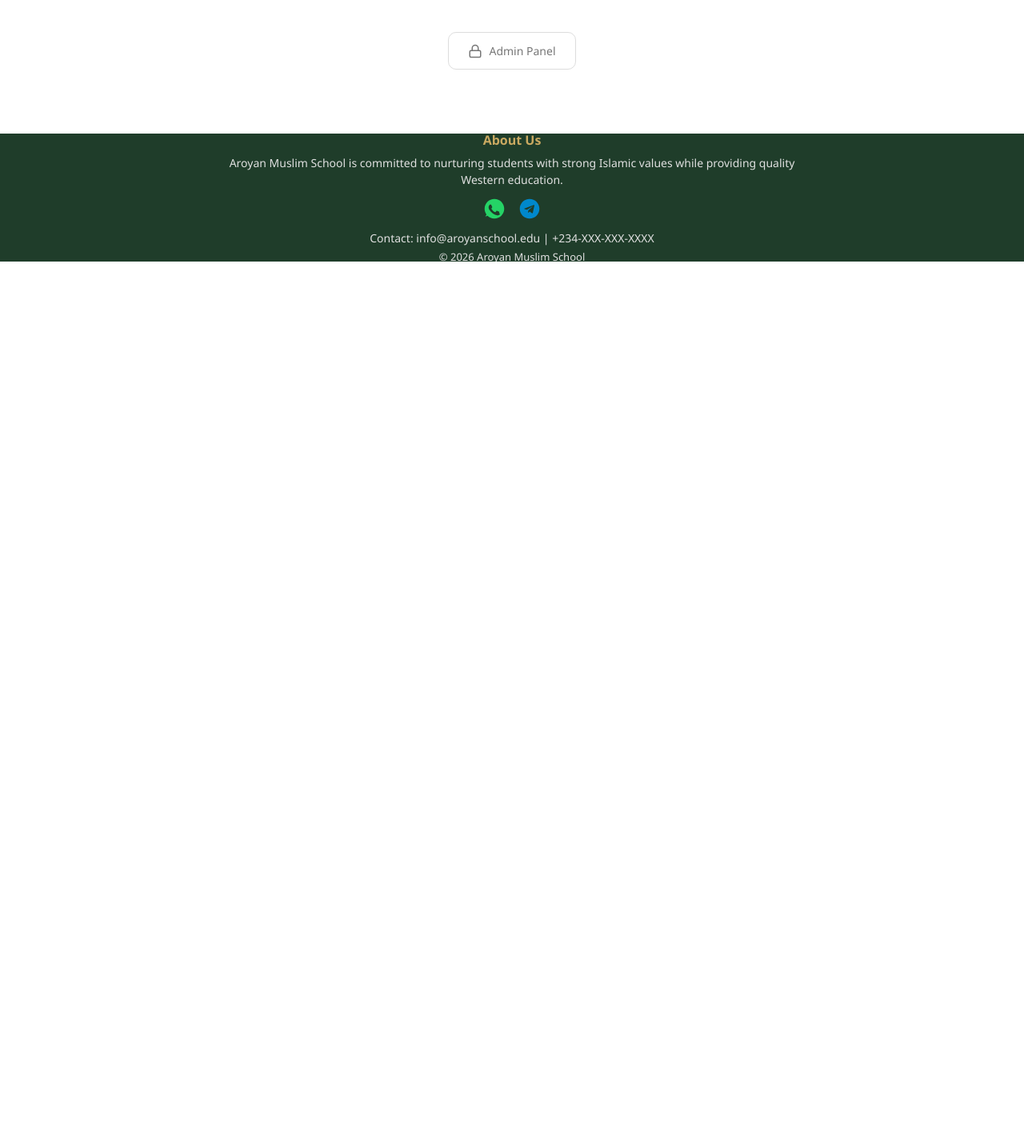
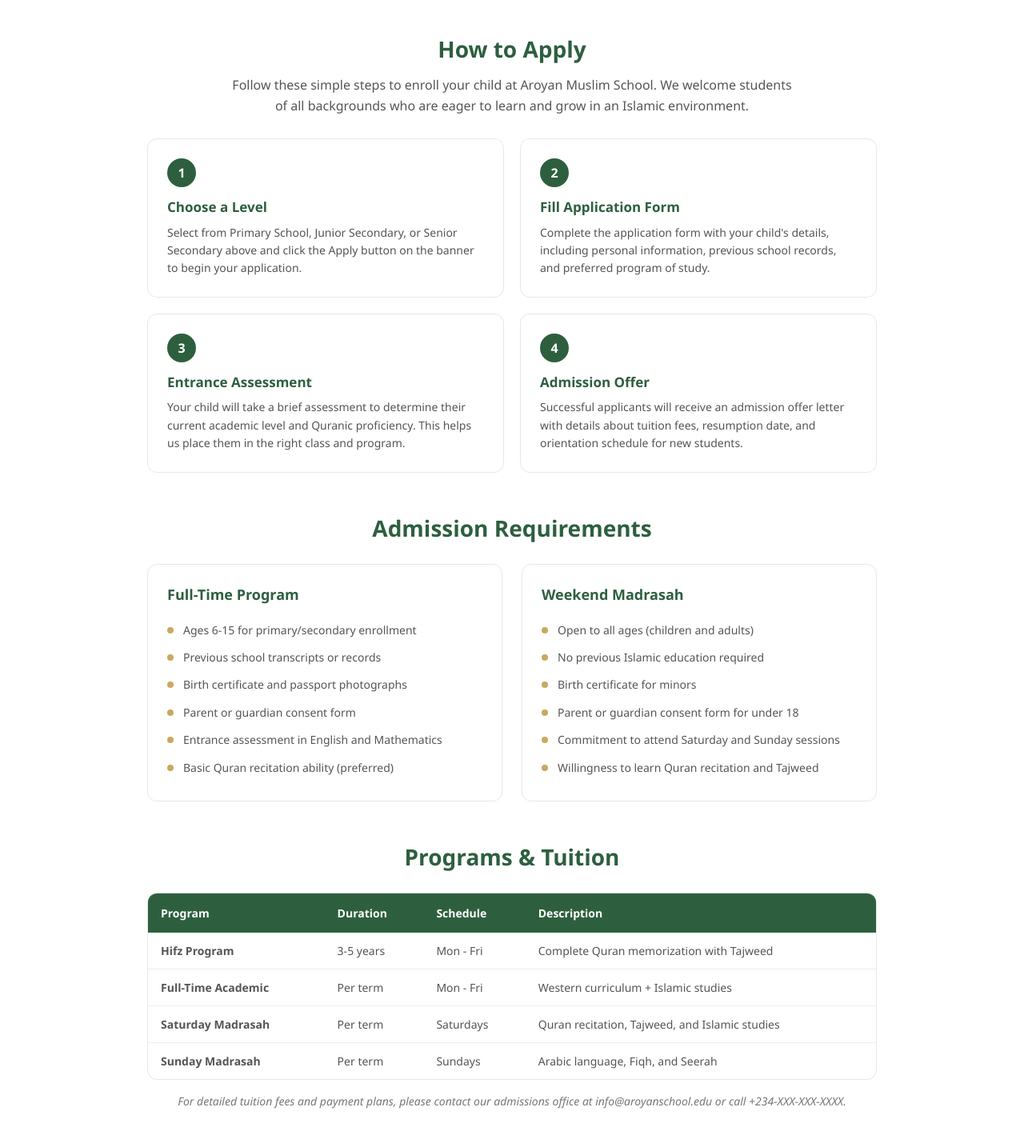
Before and after one commit to rufaiabdurrahman28-dev/dwex-trading-platform, a Next.js app: page /admission in a window 1280 px wide. Shown: the part 914-2348 px from the top of the page at 80% size. Before the commit the page ends 1241 px from the top, so only its background shows below. Built offline with nearby package versions, Linux system fonts and the light colour scheme.

Commit message:
07dc5f9b-a883-4058-9237-66e2e1703022

```diff
--- a/src/app/admission/apply/[level]/page.tsx
+++ b/src/app/admission/apply/[level]/page.tsx
@@ -1,7 +1,7 @@
 'use client'
 
 import { useEffect, useState } from 'react'
-import { useParams, useRouter } from 'next/navigation'
+import { useParams } from 'next/navigation'
 import Navbar from '@/components/shared/Navbar'
 import Footer from '@/components/shared/Footer'
 
@@ -43,11 +43,9 @@ const LEVEL_CONFIG: Record<string, { title: string; description: string; ageRang
 
 export default function ApplyFormPage() {
   const params = useParams()
-  const router = useRouter()
   const level = params.level as string
   const config = LEVEL_CONFIG[level] || LEVEL_CONFIG.primary
 
-  const [isLoggedIn] = useState(false) // UI-only: no backend yet
   const [formSubmitted, setFormSubmitted] = useState(false)
   const [formData, setFormData] = useState<FormData>({
     childFirstName: '',
@@ -100,7 +98,7 @@ export default function ApplyFormPage() {
 
   const handleSubmit = (e: React.FormEvent) => {
     e.preventDefault()
-    // UI-only: save to localStorage for admin review simulation
+    // Save to localStorage for admin review simulation
     const applications = JSON.parse(localStorage.getItem('aroyan_applications') || '[]')
     applications.push({
       id: Date.now(),
@@ -160,22 +158,6 @@ export default function ApplyFormPage() {
       {/* ==================== D2 - Application Form ==================== */}
       <div className="D D2 D2-auto">
         <section className="apply-form-section">
-          {!isLoggedIn && (
-            <div className="apply-login-notice apply-animate">
-              <svg viewBox="0 0 24 24" fill="none" stroke="#C9A961" strokeWidth="2" strokeLinecap="round" strokeLinejoin="round" className="notice-icon">
-                <circle cx="12" cy="12" r="10" />
-                <line x1="12" y1="8" x2="12" y2="12" />
-                <line x1="12" y1="16" x2="12.01" y2="16" />
-              </svg>
-              <p className="notice-text">
-                You are not currently logged in. You can preview and fill the form, but only
-                logged-in approved users can submit.{' '}
-                <a href="/login" className="form-link-bold">Login here</a> or{' '}
-                <a href="/signup" className="form-link-bold">Sign up</a>.
-              </p>
-            </div>
-          )}
-
           <form className="apply-form apply-animate" onSubmit={handleSubmit}>
             {/* Child's Information */}
             <div className="apply-form-section-block">
@@ -382,39 +364,13 @@ export default function ApplyFormPage() {
               </div>
             </div>
 
-            {/* Submit */}
+            {/* Submit — No sign-up required! */}
             <div className="apply-form-submit">
-              {!isLoggedIn && (
-                <p className="apply-submit-notice">
-                  You must be logged in and approved to submit this form.
-                </p>
-              )}
               <button
                 type="submit"
-                className={`form-submit-btn apply-submit-btn ${!isLoggedIn ? 'btn-disabled' : ''}`}
-                disabled={!isLoggedIn}
+                className="form-submit-btn apply-submit-btn"
               >
                 Submit Application
-              </button>
-              {/** For testing: allow submit even without login **/}
-              <button
-                type="button"
-                className="form-submit-btn apply-submit-test-btn"
-                onClick={() => {
-                  // Quick test submit bypass
-                  const applications = JSON.parse(localStorage.getItem('aroyan_applications') || '[]')
-                  applications.push({
-                    id: Date.now(),
-                    level,
-                    ...formData,
-                    status: 'pending',
-                    submittedAt: new Date().toISOString(),
-                  })
-                  localStorage.setItem('aroyan_applications', JSON.stringify(applications))
-                  setFormSubmitted(true)
-                }}
-              >
-                Submit (Test Mode - No Login Required)
               </button>
             </div>
           </form>
--- a/src/app/admission/page.tsx
+++ b/src/app/admission/page.tsx
@@ -218,9 +218,10 @@ export default function AdmissionPage() {
         </section>
       </div>
 
-      {/* ==================== D2 - Admission Banners ==================== */}
+      {/* ==================== D2 - Admission Banners + Formal Content ==================== */}
       <div className="D D2 D2-auto">
         <section className="admission-section">
+
           {/* ── 3 Banners ────────────────────────────────── */}
           <div className="admission-banners-grid">
             {banners.map((banner, idx) => (
@@ -299,7 +300,6 @@ export default function AdmissionPage() {
                       className="admin-post-icon"
                       onClick={() => {
                         openEditBanner(banner)
-                        // trigger file input for image
                         setTimeout(() => {
                           document.getElementById(`img-upload-${banner.id}`)?.click()
                         }, 100)
@@ -391,7 +391,6 @@ export default function AdmissionPage() {
                     onClick={() => setShowApplyModal(banner.id)}
                   >
                     Apply
-                    {/* Animated pointing hand */}
                     <span className="apply-hand">
                       <svg viewBox="0 0 32 32" fill="none" xmlns="http://www.w3.org/2000/svg">
                         <path d="M8 20c0 0 2-2 6-2s6 2 6 2" stroke="#C9A961" strokeWidth="2" strokeLinecap="round"/>
@@ -407,6 +406,125 @@ export default function AdmissionPage() {
                 </div>
               </div>
             ))}
+          </div>
+
+          {/* ── How to Apply ────────────────────────────── */}
+          <div className="admission-block admission-animate">
+            <h2 className="section-heading">How to Apply</h2>
+            <p className="section-intro">
+              Follow these simple steps to enroll your child at Aroyan Muslim School. We welcome
+              students of all backgrounds who are eager to learn and grow in an Islamic environment.
+            </p>
+            <div className="steps-grid">
+              <div className="step-card">
+                <div className="step-number">1</div>
+                <h3 className="step-title">Choose a Level</h3>
+                <p className="step-desc">
+                  Select from Primary School, Junior Secondary, or Senior Secondary above and click
+                  the Apply button on the banner to begin your application.
+                </p>
+              </div>
+              <div className="step-card">
+                <div className="step-number">2</div>
+                <h3 className="step-title">Fill Application Form</h3>
+                <p className="step-desc">
+                  Complete the application form with your child&apos;s details, including
+                  personal information, previous school records, and preferred program of study.
+                </p>
+              </div>
+              <div className="step-card">
+                <div className="step-number">3</div>
+                <h3 className="step-title">Entrance Assessment</h3>
+                <p className="step-desc">
+                  Your child will take a brief assessment to determine their current academic level
+                  and Quranic proficiency. This helps us place them in the right class and program.
+                </p>
+              </div>
+              <div className="step-card">
+                <div className="step-number">4</div>
+                <h3 className="step-title">Admission Offer</h3>
+                <p className="step-desc">
+                  Successful applicants will receive an admission offer letter with details about
+                  tuition fees, resumption date, and orientation schedule for new students.
+                </p>
+              </div>
+            </div>
+          </div>
+
+          {/* ── Admission Requirements ──────────────────── */}
+          <div className="admission-block admission-animate">
+            <h2 className="section-heading">Admission Requirements</h2>
+            <div className="requirements-grid">
+              <div className="requirement-card">
+                <h3 className="requirement-title">Full-Time Program</h3>
+                <ul className="requirement-list">
+                  <li>Ages 6-15 for primary/secondary enrollment</li>
+                  <li>Previous school transcripts or records</li>
+                  <li>Birth certificate and passport photographs</li>
+                  <li>Parent or guardian consent form</li>
+                  <li>Entrance assessment in English and Mathematics</li>
+                  <li>Basic Quran recitation ability (preferred)</li>
+                </ul>
+              </div>
+              <div className="requirement-card">
+                <h3 className="requirement-title">Weekend Madrasah</h3>
+                <ul className="requirement-list">
+                  <li>Open to all ages (children and adults)</li>
+                  <li>No previous Islamic education required</li>
+                  <li>Birth certificate for minors</li>
+                  <li>Parent or guardian consent form for under 18</li>
+                  <li>Commitment to attend Saturday and Sunday sessions</li>
+                  <li>Willingness to learn Quran recitation and Tajweed</li>
+                </ul>
+              </div>
+            </div>
+          </div>
+
+          {/* ── Programs & Tuition ─────────────────────── */}
+          <div className="admission-block admission-animate">
+            <h2 className="section-heading">Programs &amp; Tuition</h2>
+            <div className="programs-table-wrapper">
+              <table className="programs-table">
+                <thead>
+                  <tr>
+                    <th>Program</th>
+                    <th>Duration</th>
+                    <th>Schedule</th>
+                    <th>Description</th>
+                  </tr>
+                </thead>
+                <tbody>
+                  <tr>
+                    <td className="program-name">Hifz Program</td>
+                    <td>3-5 years</td>
+                    <td>Mon - Fri</td>
+                    <td>Complete Quran memorization with Tajweed</td>
+                  </tr>
+                  <tr>
+                    <td className="program-name">Full-Time Academic</td>
+                    <td>Per term</td>
+                    <td>Mon - Fri</td>
+                    <td>Western curriculum + Islamic studies</td>
+                  </tr>
+                  <tr>
+                    <td className="program-name">Saturday Madrasah</td>
+                    <td>Per term</td>
+                    <td>Saturdays</td>
+                    <td>Quran recitation, Tajweed, and Islamic studies</td>
+                  </tr>
+                  <tr>
+                    <td className="program-name">Sunday Madrasah</td>
+                    <td>Per term</td>
+                    <td>Sundays</td>
+                    <td>Arabic language, Fiqh, and Seerah</td>
+                  </tr>
+                </tbody>
+              </table>
+            </div>
+            <p className="fees-note">
+              For detailed tuition fees and payment plans, please contact our admissions office
+              at info@aroyanschool.edu or call +234-XXX-XXX-XXXX.
+            </p>
           </div>
 
           {/* ── Admin Panel Toggle ──────────────────────── */}
@@ -522,7 +640,7 @@ export default function AdmissionPage() {
             <p className="apply-modal-desc">
               You are about to apply for the{' '}
               <strong>{banners.find((b) => b.id === showApplyModal)?.title}</strong> program.
-              Only logged-in approved users can submit the application form.
+              Click Continue to fill the application form. No sign-up required!
             </p>
             <div className="apply-modal-buttons">
               <a
```
Also changed, not shown: 1 other file (tests, documents, lock files or other folders).
